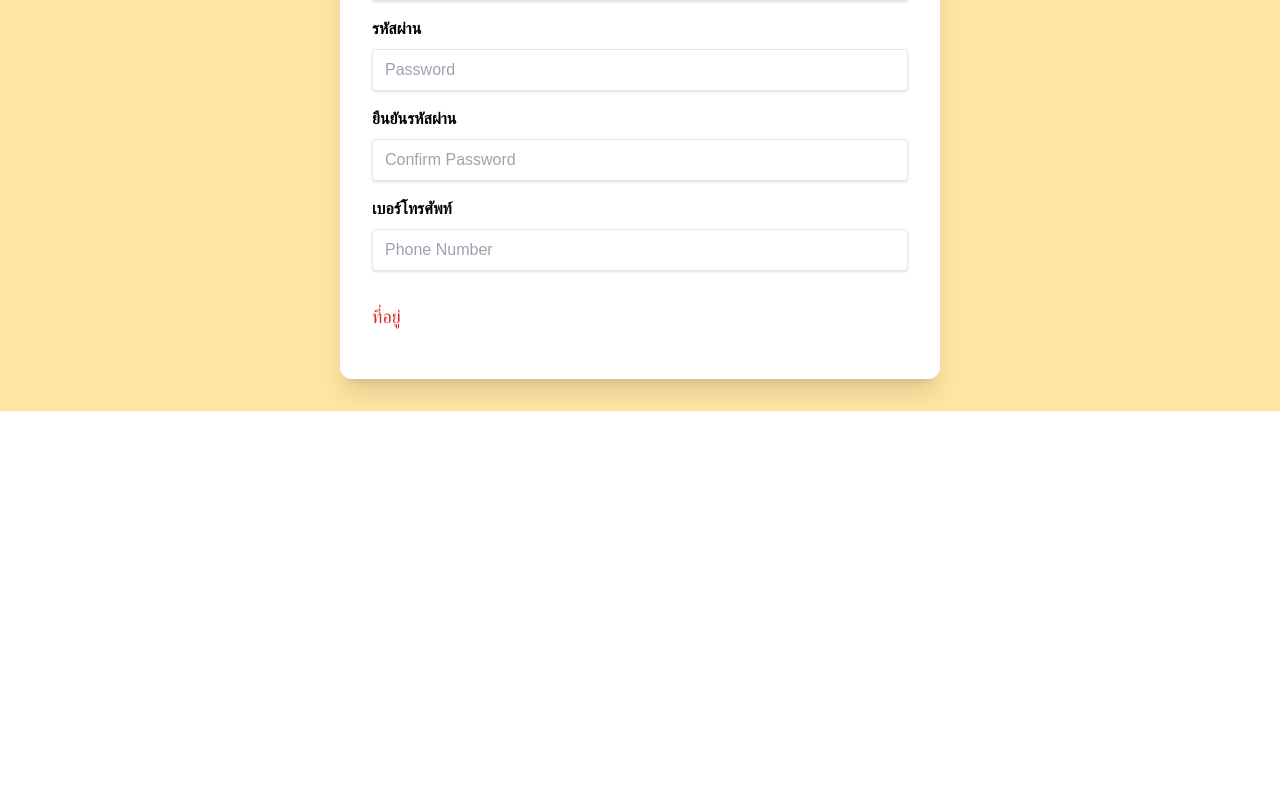
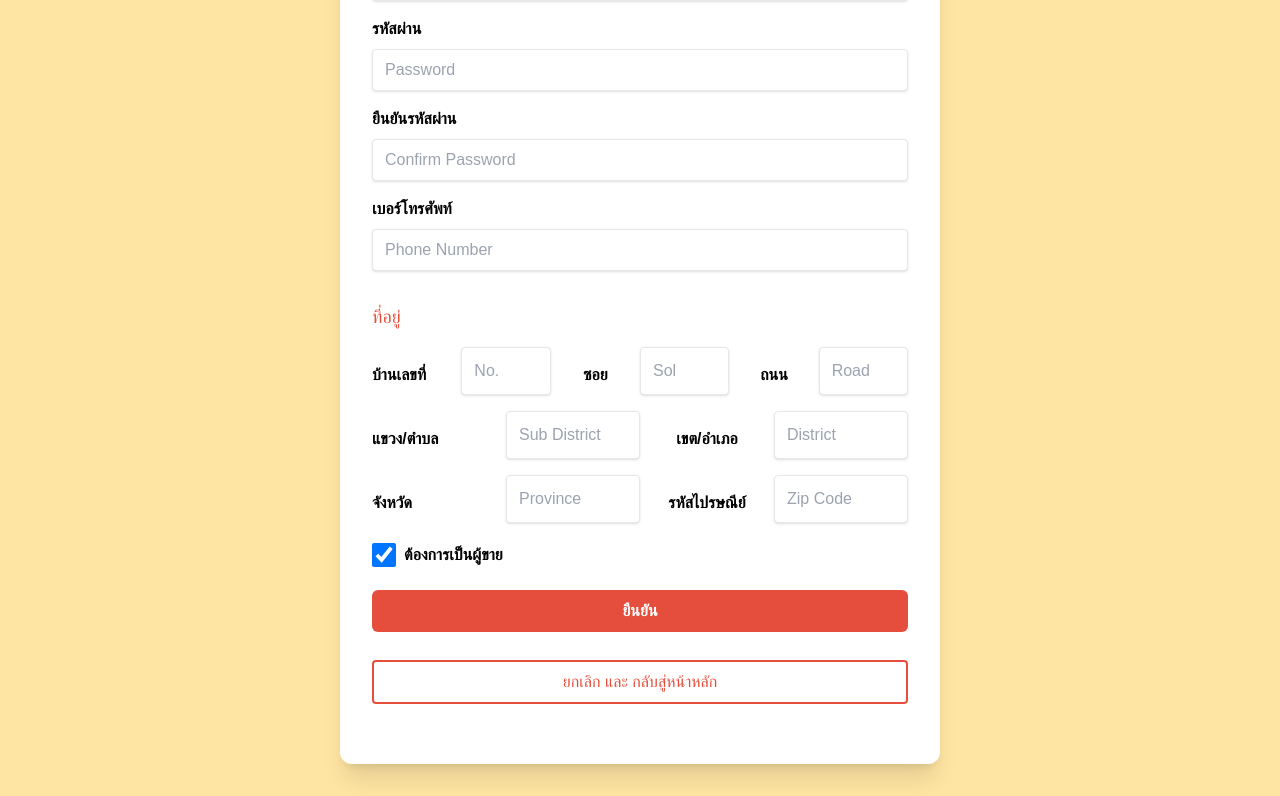
Before and after one commit to yanisa2002/Lottery-Project, a React (Create React App) app: page /register in a window 1280 px wide. Shown: the part 823-1619 px from the top of the page. Before the commit the page ends 1234 px from the top, so only its background shows below. Built offline with nearby package versions, Linux system fonts and the light colour scheme.

Commit message:
update register

```diff
--- a/src/pages/register.js
+++ b/src/pages/register.js
@@ -4,15 +4,15 @@ const Register = () => {
   return (
     <div className="h-full flex justify-center  bg-[#FFE5A3] font-prompt">
       <div>
-        <div className="mt-6 text-3xl font-bold text-center text-red-600">
+        <div className="mt-6 text-3xl font-bold text-center text-[#E54E3D]">
           ยินดีต้อนรับ!
         </div>
         <div className="mt-2 text-xl font-medium text-center">
           กรอกข้อมูลด้านล่างเพื่อเข้าร่วมเป็นสมาชิก
         </div>
-        <div className="flex flex-col p-8 m-8 bg-white md:min-w-[600px] sm:min-w-[400px] min-w-[300px]  rounded-xl shadow-xl">
+        <div className="flex flex-col p-8 m-8 bg-white w-[600px] sm:min-w-[400px] min-w-[300px]  rounded-xl shadow-xl">
           <h1 className="text-xl font-bold mb-2">สร้างบัญชีของคุณ</h1>
-          <h2 className="text-lg mb-4 text-red-600">ข้อมูลส่วนตัว</h2>
+          <h2 className="text-lg mb-4 text-[#E54E3D]">ข้อมูลส่วนตัว</h2>
           <label
             className="block text-gray-darker text-md font-bold mb-2"
             for="prefix"
@@ -29,7 +29,7 @@ const Register = () => {
             <option value="Miss">นางสาว</option>
           </select>
 
-          <div className="flex flex-col grid grid-cols-2 gap-9">
+          <div className=" flex-col grid grid-cols-2 gap-9">
             <div className="flex flex-col">
               <label
                 className="block text-gray-darker text-md font-bold mt-4 mb-2"
@@ -152,61 +152,131 @@ const Register = () => {
             placeholder="Phone Number"
           ></input>
 
-          <h2 className="text-lg mt-8 mb-4 text-red-600">ที่อยู่</h2>
-          <div className="grid grid-cols-6 gap-6">
-            {/* <div>
+          <h2 className="text-lg mt-8 mb-4 text-[#E54E3D]">ที่อยู่</h2>
+          <div className="grid grid-cols-6 ">
             <label
               className="block text-gray-darker text-md font-bold mt-4 mb-2"
               for="number"
             >
               บ้านเลขที่
             </label>
-            </div>
 
-            <div>
             <input
               class="shadow appearance-none border rounded w-full py-2 px-3 text-grey-darker"
               id="number"
               type="text"
               placeholder="No."
             ></input>
-            </div>
 
-            <div>
             <label
-                className="block text-gray-darker text-md font-bold mt-4 mb-2"
+              className="block text-gray-darker text-md font-bold text-center mt-4 mb-2"
               for="sol"
             >
               ซอย
             </label>
-            </div>
 
-            <div>
             <input
               class="shadow appearance-none border rounded w-full py-2 px-3 text-grey-darker"
               id="sol"
               type="text"
               placeholder="Sol"
             ></input>
-            </div>
 
-            <div>
             <label
-                className="block text-gray-darker text-md font-bold mt-4 mb-2"
+              className="block text-gray-darker text-md font-bold text-center mt-4 mb-2"
               for="road"
             >
               ถนน
             </label>
-            </div>
 
-            <div>
             <input
               class="shadow appearance-none border rounded w-full py-2 px-3 text-grey-darker"
               id="road"
               type="text"
               placeholder="Road"
             ></input>
-            </div> */}
+          </div>
+
+          <div className="grid grid-cols-4 mt-4 ">
+            <label
+              className="block text-gray-darker text-md font-bold mt-4 mb-2"
+              for="subdistrict"
+            >
+              แขวง/ตำบล
+            </label>
+
+            <input
+              class="shadow appearance-none border rounded w-full py-2 px-3 text-grey-darker"
+              id="subdistrict"
+              type="text"
+              placeholder="Sub District"
+            ></input>
+
+            <label
+              className="block text-gray-darker text-md font-bold text-center mt-4 mb-2"
+              for="district"
+            >
+              เขต/อำเภอ
+            </label>
+
+            <input
+              class="shadow appearance-none border rounded w-full py-2 px-3 text-grey-darker"
+              id="district"
+              type="text"
+              placeholder="District"
+            ></input>
+          </div>
+
+          <div className="grid grid-cols-4 mt-4 ">
+            <label
+              className="block text-gray-darker text-md font-bold mt-4 mb-2"
+              for="province"
+            >
+              จังหวัด
+            </label>
+
+            <input
+              class="shadow appearance-none border rounded w-full py-2 px-3 text-grey-darker"
+              id="province"
+              type="text"
+              placeholder="Province"
+            ></input>
+
+            <label
+              className="block text-gray-darker text-md font-bold text-center mt-4 mb-2"
+              for="zipcode"
+            >
+              รหัสไปรษณีย์
+            </label>
+
+            <input
+              class="shadow appearance-none border rounded w-full py-2 px-3 text-grey-darker"
+              id="zipcode"
+              type="text"
+              placeholder="Zip Code"
+            ></input>
+          </div>
+
+          <div className="block">
+            <div className="mt-5">
+              <label className="inline-flex items-center">
+                <input type="checkbox" class="w-6 h-6 rounded" checked />
+                <span className="text-gray-darker text-md font-bold ml-2">
+                  ต้องการเป็นผู้ขาย
+                </span>
+              </label>
+            </div>
+          </div>
+
+          <div className="mt-4 mb-7">
+            <button className="w-full inline-flex items-center justify-center px-4 py-2 bg-[#E54E3D] border border-transparent rounded-md font-semibold capitalize text-white hover:bg-red-700 active:bg-red-700 focus:outline-none focus:border-red-700 focus:ring focus:ring-red-200 disabled:opacity-25 transition">
+              ยืนยัน
+            </button>
+          </div>
+          <div className="mb-7">
+            <button className="w-full p-10 py-2 px-4 border-2 border-[#E54E3D] rounded text-[#E54E3D] hover:bg-[#E54E3D] hover:text-white transition duration-300">
+              ยกเลิก และ กลับสู่หน้าหลัก
+            </button>
           </div>
         </div>
       </div>
```
Lines whose indentation alone changed are shown as unchanged.
